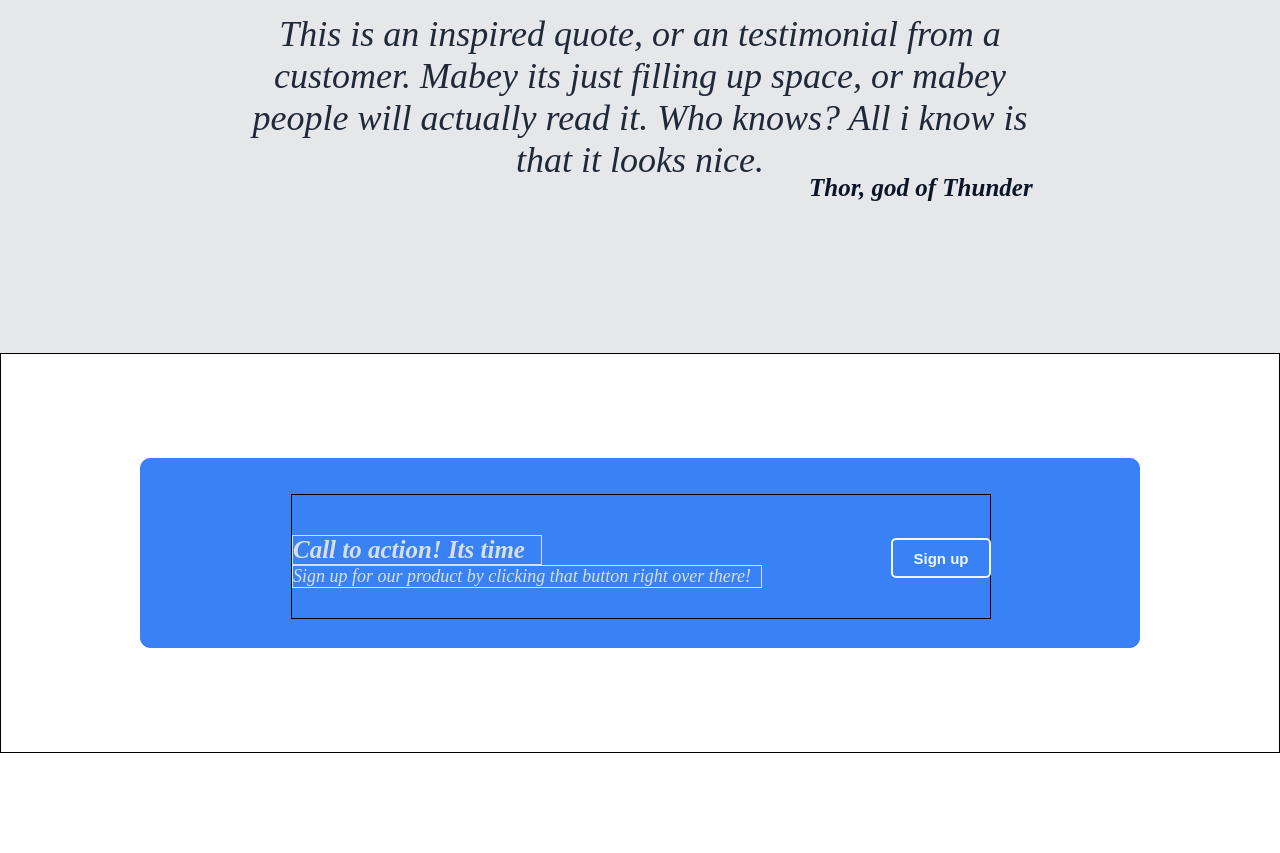
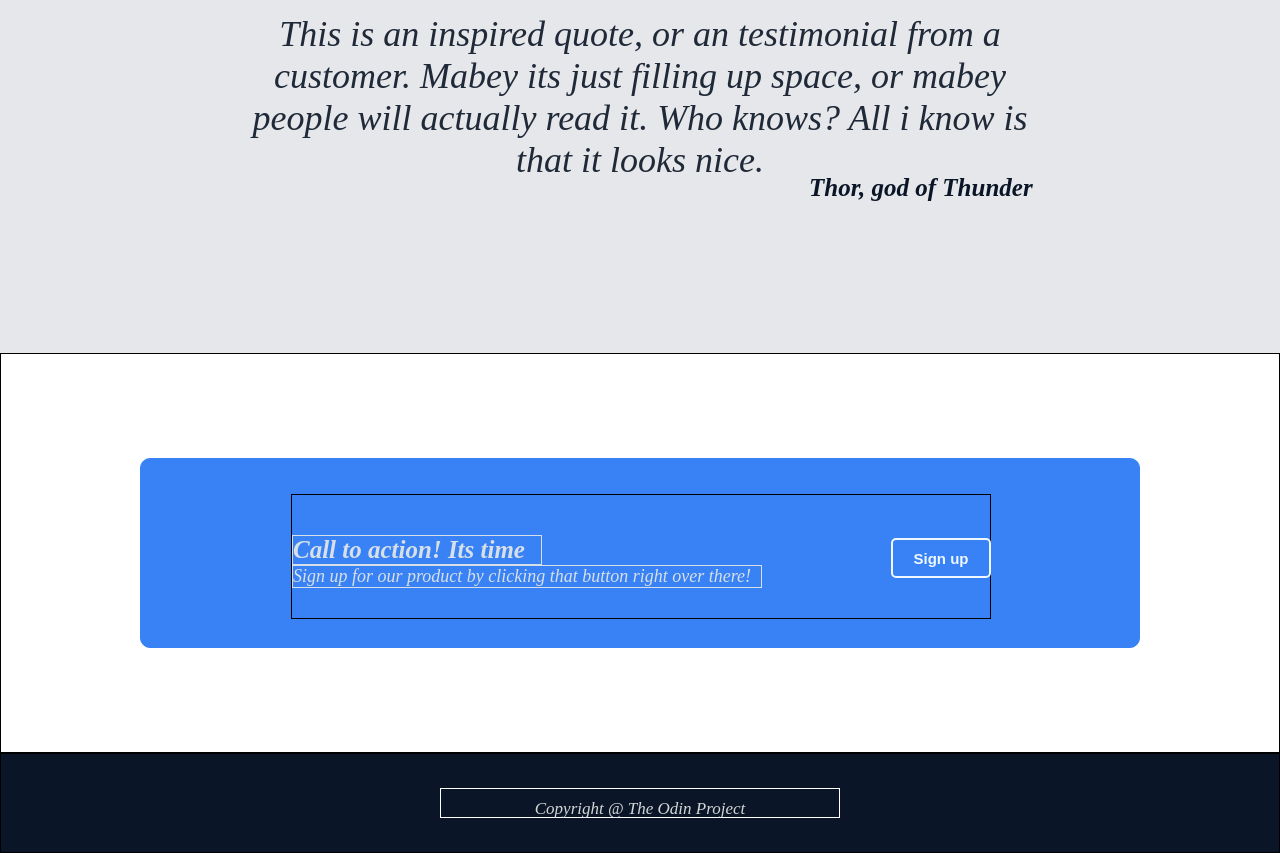
Before and after one commit to Rique2x/Landing-Page, a plain HTML site: page index.html in a window 1280 px wide. Shown: the part 1154-2007 px from the top of the page. Before the commit the page ends 1907 px from the top, so only its background shows below. Drawn offline with Linux system fonts and the light colour scheme.

Commit message:
section3(copyright)

```diff
--- a/index.html
+++ b/index.html
@@ -90,5 +90,14 @@
 
         </div>
        </section2>
+       <section3>
+        <div class="copyright-container">
+            <div class="copyright-item">
+                <p class="copyright-desc">
+                    Copyright @ The Odin Project
+                </p>
+            </div>
+        </div>
+       </section3>
 </body>
 </html>
--- a/style.css
+++ b/style.css
@@ -223,3 +223,25 @@ button:hover{
     bottom: 40px;
     width: 100px;
 }
+
+
+.copyright-container{
+    border: 1px solid;
+    height: 100px;
+    background-color: #0a1627;
+    display: flex;
+    justify-content: center;
+    align-items: center;
+}
+
+.copyright-item{
+    border: 1px solid white;
+    width: 400px;
+    height: 30px;
+}
+
+.copyright-desc{
+    font-size: 17px;
+    text-align: center;
+
+}
```
